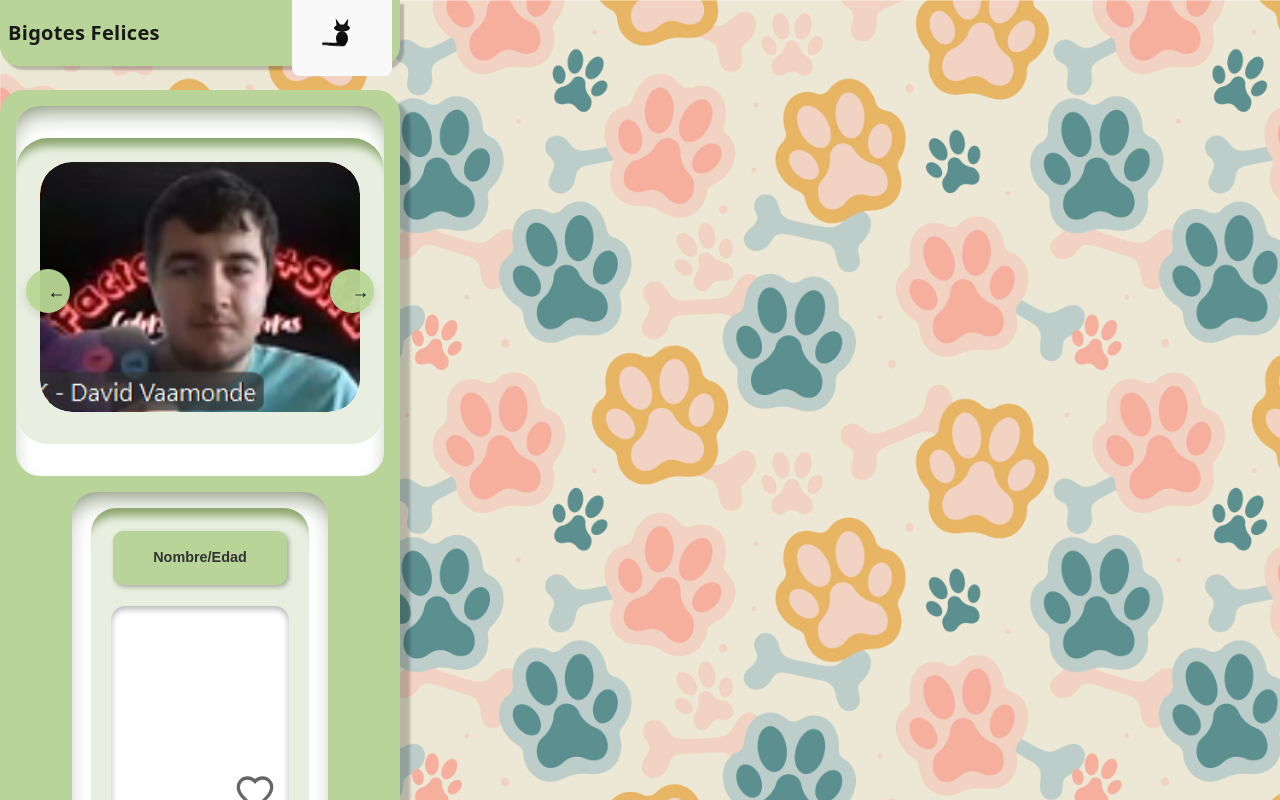
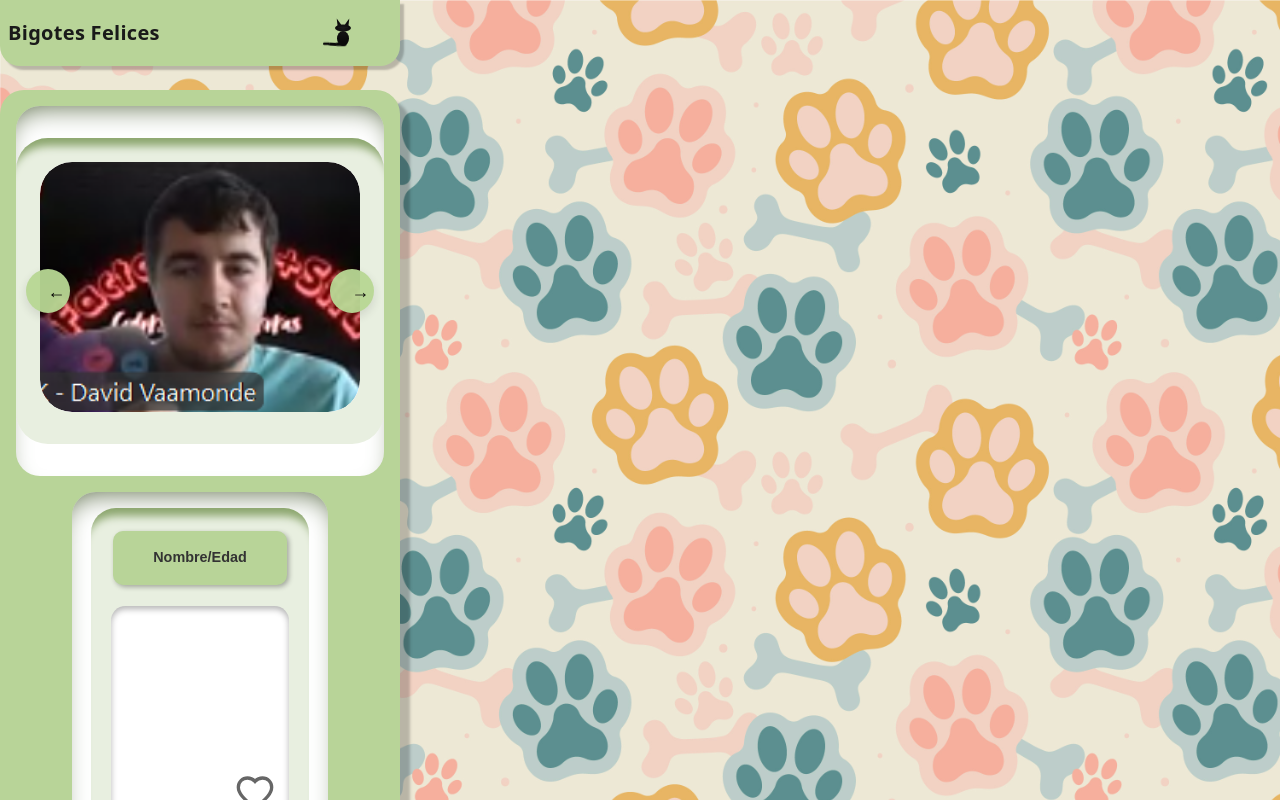
Before and after one commit to Anais-RV/bigotes-felices, a React (Vite) app: page / in a window 1280 px wide. Shown: the top 800 px of the page. Built offline with nearby package versions, Linux system fonts and the light colour scheme.

Commit message:
¡Pumagato sin cuadrado blanco de fondo! (gracias a la rusa)

```diff
--- a/src/components/Header/Header.css
+++ b/src/components/Header/Header.css
@@ -56,12 +56,27 @@ body {
   line-height: 0;
   cursor: pointer;
   user-select: none;
+  border: none !important;
+  background: transparent !important;
 }
 
 .pumagato .pg-svg {
   display: block;
   width: 100%;
   height: 100%;
+  border: none;
+  background: transparent;
+}
+
+/* .pumagato-toggle {
+  border: none !important;
+  background: red;
+
+} */
+
+.prueba-rusa {
+  background: none;
+  border: none;
 }
 
 .navbar {
--- a/src/components/Header/Header.jsx
+++ b/src/components/Header/Header.jsx
@@ -27,8 +27,7 @@ export default function Header({ slider, catCard }) {
       <header className='top-header' style={{ '--header-size': `${pgSize}px` }}>
         <span className='brand'>Bigotes Felices</span>
         <div className='header-actions'>
-          <button
-            className='pumagato-toggle'
+          <button className='prueba-rusa'
             onClick={toggleTheme}
             aria-pressed={isDark}
             aria-label={isDark ? 'Desactivar modo oscuro' : 'Activar modo oscuro'}
--- a/src/components/Pumagato/Pumagato.css
+++ b/src/components/Pumagato/Pumagato.css
@@ -6,6 +6,7 @@
   width: var(--pg-size);
   height: calc(var(--pg-size) * 1.1);
   cursor: pointer;
+  background: transparent;
 }
 
 .pumagato .pg-svg { width: 100%; height: 100%; display: block; }
```
